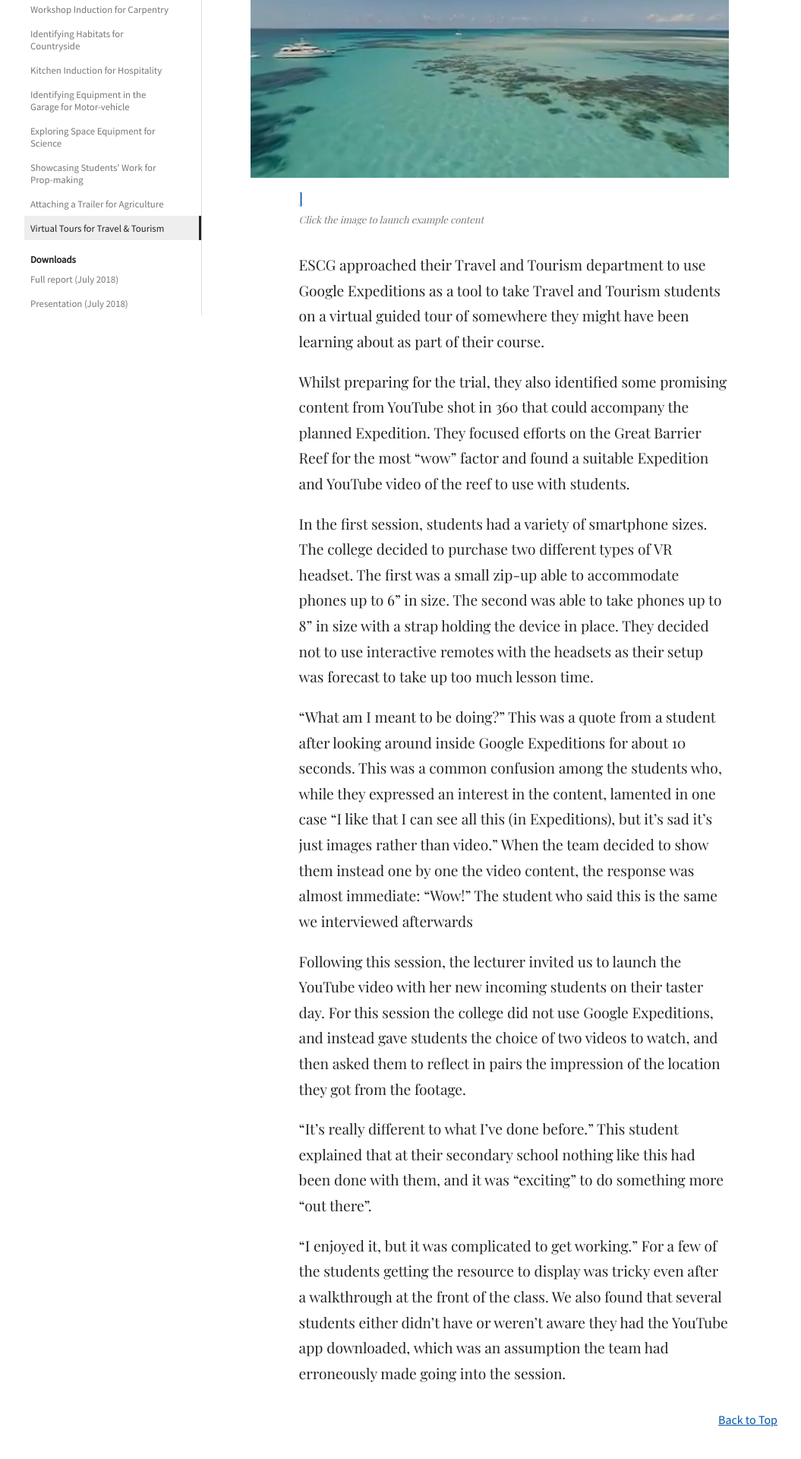
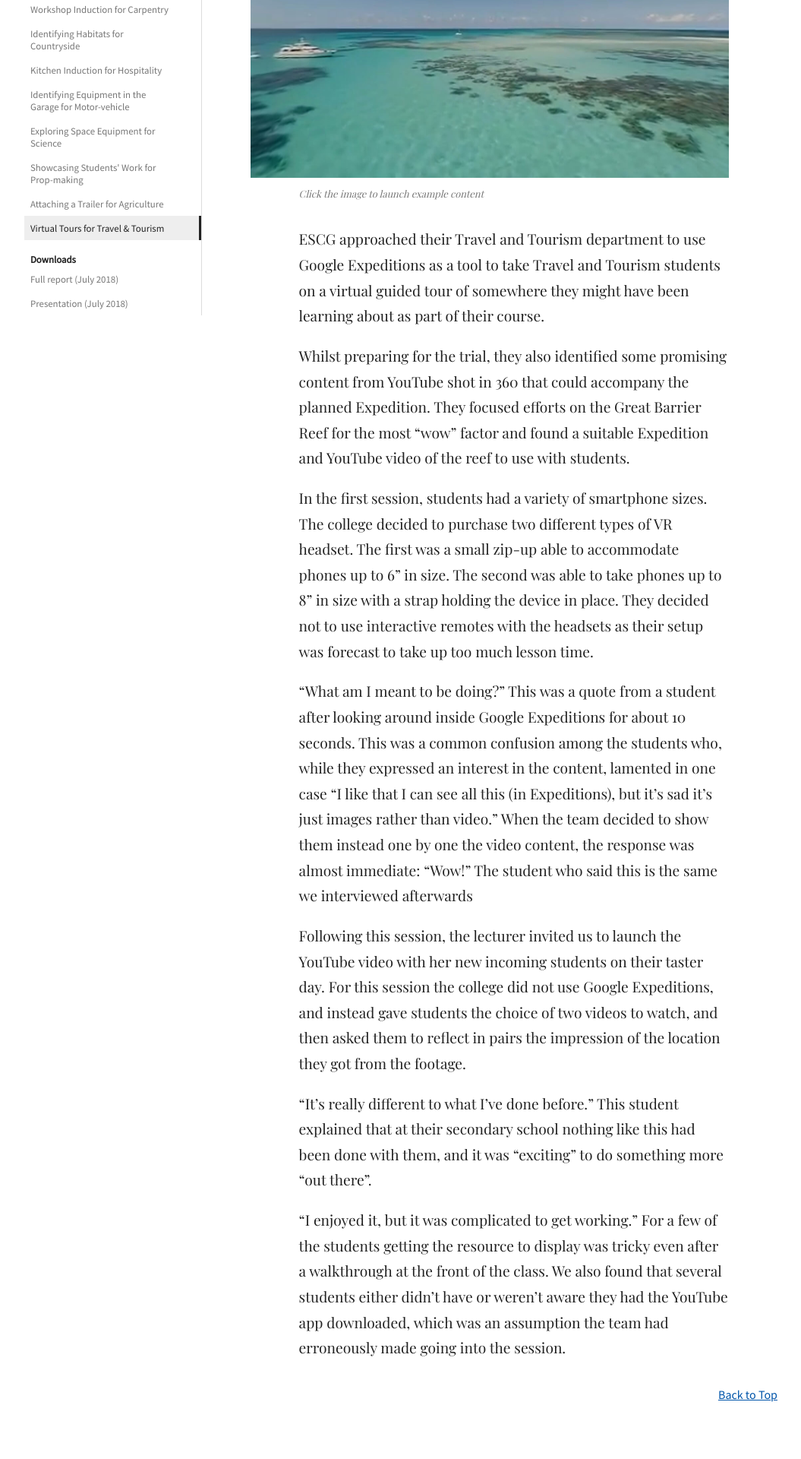
Before and after one commit to PlumptonCollege/TeachingWithVirtualReality, a Jekyll site: the page built from case-studies/travel-tourism.md, in a window 1280 px wide. Shown: the part 425-2345 px from the top of the page at 76% size, without its empty margins (112-1167 px from the left). Built offline with Jekyll 4.4.1, drawn with Linux system fonts in a browser that asks for light colours; nearby versions of some CDN libraries.

Commit message:
Responsive redesign

```diff
--- a/_layouts/page.html
+++ b/_layouts/page.html
@@ -98,6 +98,7 @@
       opacity: 0.6;
     }
 
+@media (min-width: 768px) {
     sidebar {
       float:left;
       width:30%;
@@ -106,6 +107,7 @@
       box-sizing:border-box;
       clear:left;
       margin-top:1rem;
+    }
 }
     nav {
       font-size:0.8rem;
@@ -147,6 +149,11 @@
       color:#aaa;
       clear:both;
       padding:2rem 0;
+    }
+
+    footer { display:none; }
+    @media (min-width: 768px) {
+      footer { display:block; }
     }
     footer a:link, footer a:visited {
       text-decoration:underline;
@@ -240,6 +247,7 @@
       text-align: center;
       display:block;
       box-shadow:0 0 0.5rem rgba(0,0,0,0.2);
+      overflow:auto;
     }
 
 
@@ -263,6 +271,51 @@
     header h1 a:link,header h1 a:visited {
       text-decoration: none;
       color:#222;
+    }
+
+    header .right { display:none; }
+    header {
+      padding-bottom:2rem;
+    }
+    header .wrap {
+      overflow:hidden;
+    }
+
+    @media (min-width: 768px) {
+      header .right { display:block; }
+      header {
+        padding-bottom:0;
+      }
+    }
+
+
+    main {
+      width:100%;
+    }
+    main p {
+      padding:0;
+    }
+    main img {
+      width:100%;
+      margin:0;
+    }
+    main ul {
+      padding:0 0 0 2rem;
+    }
+    @media (min-width: 768px) {
+      main {
+        width:70%;
+      }
+      main p {
+        padding:0 4rem;
+      }
+      main ul {
+        padding:0 4rem 0 6rem;
+      }
+      main img {
+        margin-left:-4rem;
+        width:calc(100% + 8rem);
+      }
     }
   </style>
 </head>
@@ -288,6 +341,7 @@
 </header>
 
 <div class="wrap">
+
 
 <sidebar>
 
@@ -337,6 +391,8 @@
 <a href="#top">Back to Top</a>
 </div>
 </main>
+
+
 
 <footer>
     <div class="logos">
--- a/case-studies/travel-tourism.md
+++ b/case-studies/travel-tourism.md
@@ -8,7 +8,7 @@
 
 
 <a data-fancybox  href="https://www.youtube.com/watch?v=-Yv7hJCpMPU">
-![Virtual Tours for Travel & Tourism](/images/case-studies/travel-tourism.jpg "Virtual Tours for Travel & Tourism")]
+![Virtual Tours for Travel & Tourism](/images/case-studies/travel-tourism.jpg "Virtual Tours for Travel & Tourism")
 </a>
 *Click the image to launch example content*
 
```
Lines whose indentation alone changed are shown as unchanged.
